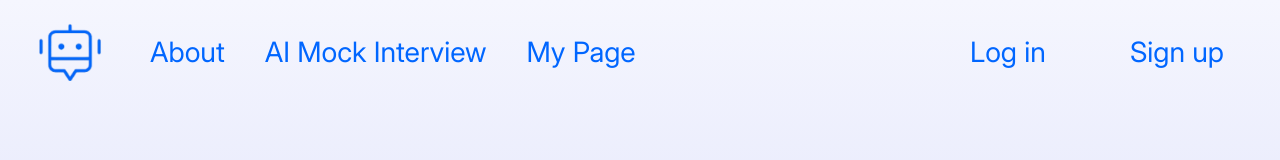
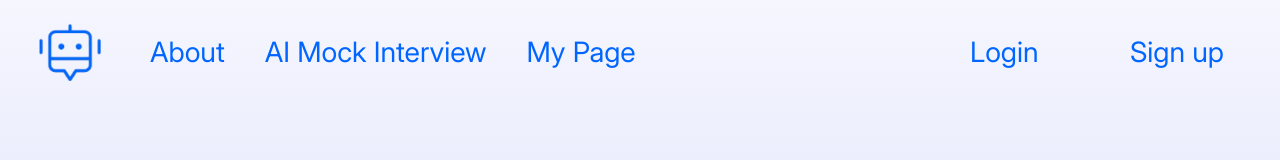
Before and after one commit to SKNETWORKS-FAMILY-AICAMP/SKN03-FINAL-5Team, a Next.js app in the folder frontend/: page / in a window 1280 px wide. Shown: the top 160 px of the page. Built offline with nearby package versions, Linux system fonts and the light colour scheme.

Commit message:
cicd test

```diff
--- a/frontend/app/common/components/header.js
+++ b/frontend/app/common/components/header.js
@@ -29,7 +29,7 @@ const Header = () => {
 
       <Flex alignItems={'center'} gap={'40px'}>
         <Link href='/login'>
-          <Box w={'120px'}>Log in</Box>
+          <Box w={'120px'}>Login</Box>
         </Link>
         <Link href='/signup'>
           <Box w={'120px'}>Sign up</Box>
```
